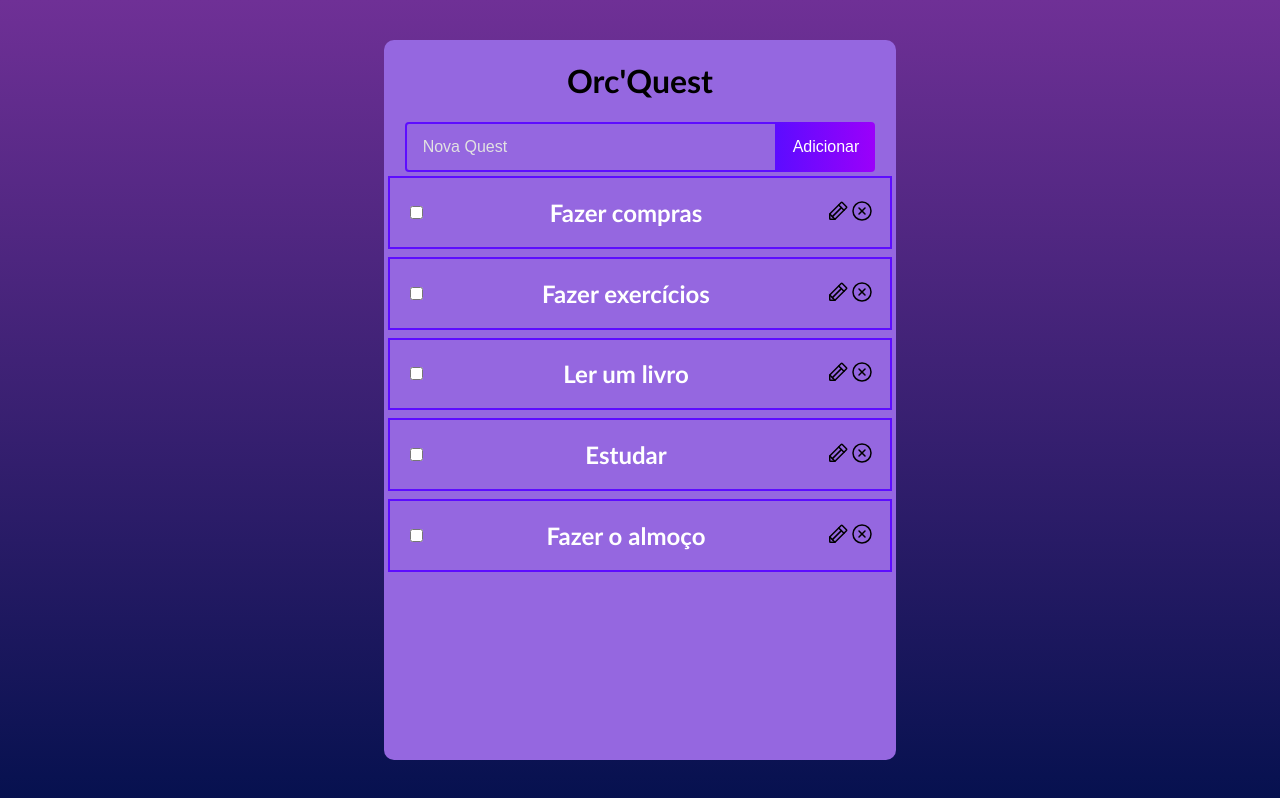
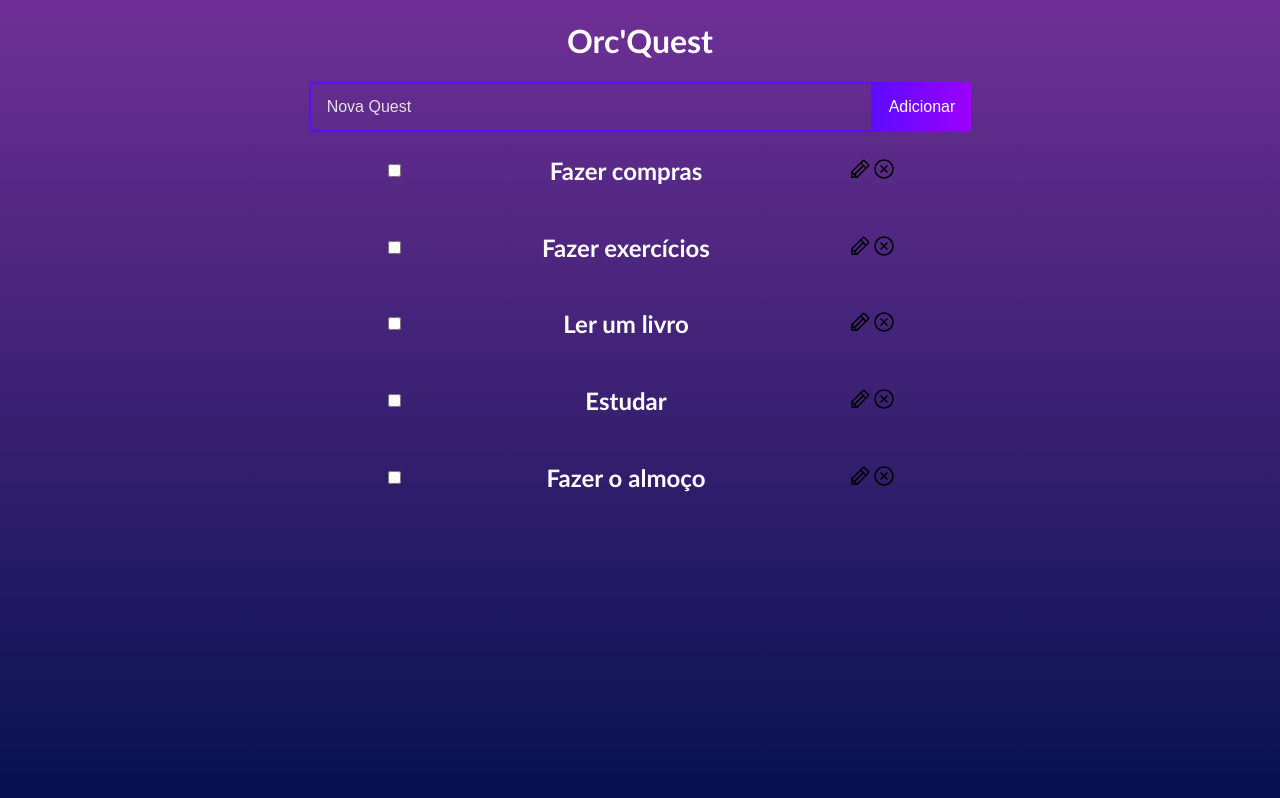
Before and after one commit to luciano-freitas-melo/orcquest, a React (Vite) app: page / in a window 1280 px wide. Built offline with nearby package versions, Linux system fonts and the light colour scheme.

Commit message:
adiciona nova estilizacao

```diff
--- a/src/App.jsx
+++ b/src/App.jsx
@@ -1,18 +1,27 @@
 import { styled } from 'styled-components'
 import { QuestList } from './components/QuestList/QuestList'
+import { QuestForms } from './components/QuestForms/QuestForms'
 
 const AppContainer = styled.div`
   width: 100vw;
   height: 100vh;
+
   display: flex;
-  justify-content: center;
-  align-items:center;
+  flex-direction: column;
+  justify-content: start;
+  text-align: center;
+  h1 {
+      font-size: 2em;
+      color: #fff;
+  }
 `
 
 export function App() {
 
   return (
     <AppContainer>
+      <h1>Orc'Quest</h1>
+      <QuestForms />
       <QuestList />
     </AppContainer>
   )
--- a/src/components/QuestForms/QuestForms.jsx
+++ b/src/components/QuestForms/QuestForms.jsx
@@ -4,7 +4,7 @@ import { useState } from "react"
 const QuestInputContainer = styled.form`
 
     button{
-        padding: 16px;
+        padding: 1em ;
         border: none;
         border-radius: 0 4px 4px 0;
         cursor: pointer;
@@ -21,7 +21,7 @@ const QuestInput = styled.input`
     border-radius: 4px 0 0 4px;
     border: 2px solid #5d0cff;
     outline: none;
-    width: 320px;
+    width: 40vw;
     background: transparent;
 
     color: #fff;
--- a/src/components/QuestItem/QuestItem.jsx
+++ b/src/components/QuestItem/QuestItem.jsx
@@ -2,10 +2,11 @@ import { Pencil, XCircle } from "phosphor-react";
 import styled from "styled-components";
 
 const QuestItemContainer = styled.div`
+    width: 40vw;
     margin: 0.25em;
     padding: 0 1em;
 
-    border: 2px solid #5d0cff;
+
 
     display: flex;
     justify-content: space-between;
--- a/src/components/QuestList/QuestList.jsx
+++ b/src/components/QuestList/QuestList.jsx
@@ -5,31 +5,19 @@ import { quests } from "../../../database";
 import { QuestItem } from "../QuestItem/QuestItem";
 
 const QuestListContainer = styled.div`
-    width: 40%;
-    height: 90%;
-    background: #9567E0;
-    border-radius: 10px;
-
+    width: 100%;
     display: flex;
     flex-direction: column;
-    justify-content: start;
-    text-align: center;
-
-    h1 {
-        font-size: 2em;
-    }
+    align-items: center;
 `
 
 export const QuestList = () => {
 
     return (
         <QuestListContainer>
-            <h1>Orc'Quest</h1>
-            <QuestForms />
             {quests.map((quest) => (
                 <QuestItem key={quest.id} questName={quest.name} />
             ))}
-
         </QuestListContainer>
     );
 }
```
